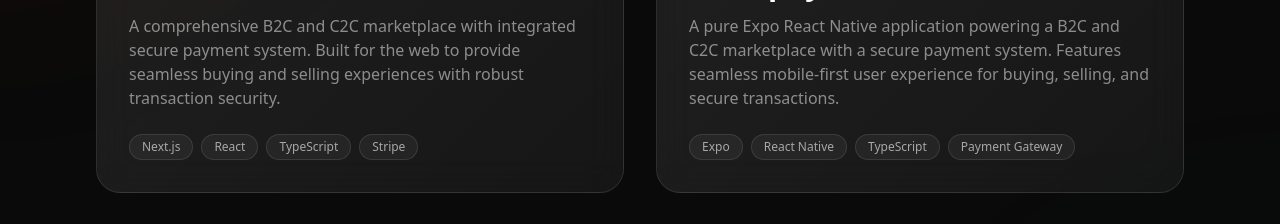
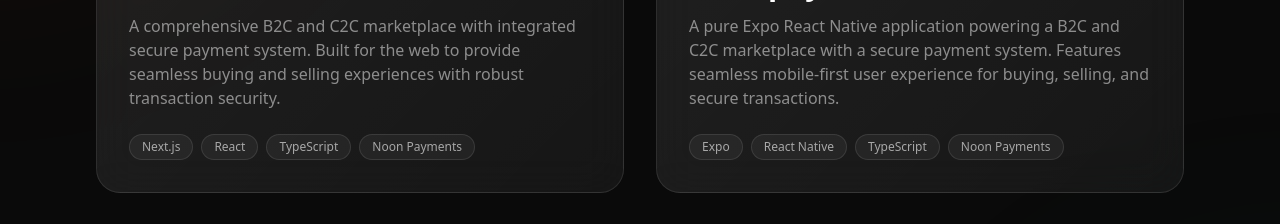
Before and after one commit to Amirmadjour/p, a Next.js app: page / in a window 1280 px wide. Shown: the part 4640-4864 px from the top of the page. Built offline with nearby package versions, Linux system fonts and the light colour scheme.

Commit message:
feat(ui): yml for nextjs

```diff
--- a/src/components/Projects.tsx
+++ b/src/components/Projects.tsx
@@ -22,7 +22,7 @@ const projects: Project[] = [
     category: "Web Platform",
     description:
       "A comprehensive B2C and C2C marketplace with integrated secure payment system. Built for the web to provide seamless buying and selling experiences with robust transaction security.",
-    tags: ["Next.js", "React", "TypeScript", "Stripe"],
+    tags: ["Next.js", "React", "TypeScript", "Noon Payments"],
     gradient: "from-orange-500/20 to-red-500/20",
     folder: "Rabit",
     images: [
@@ -44,7 +44,7 @@ const projects: Project[] = [
     category: "Mobile App",
     description:
       "A pure Expo React Native application powering a B2C and C2C marketplace with a secure payment system. Features seamless mobile-first user experience for buying, selling, and secure transactions.",
-    tags: ["Expo", "React Native", "TypeScript", "Payment Gateway"],
+    tags: ["Expo", "React Native", "TypeScript", "Noon Payments"],
     gradient: "from-teal-500/20 to-cyan-500/20",
     folder: "Rabitpay",
     images: [
```
